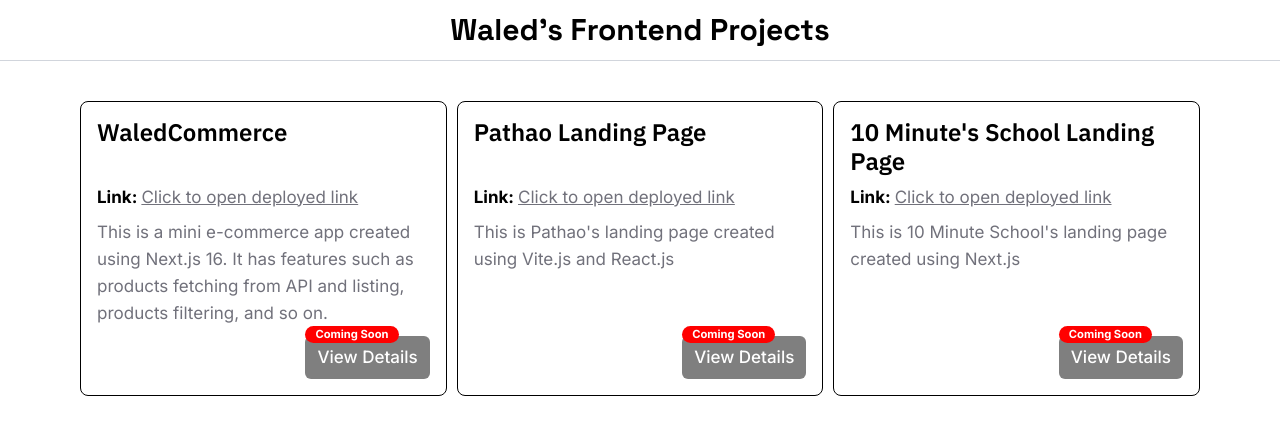
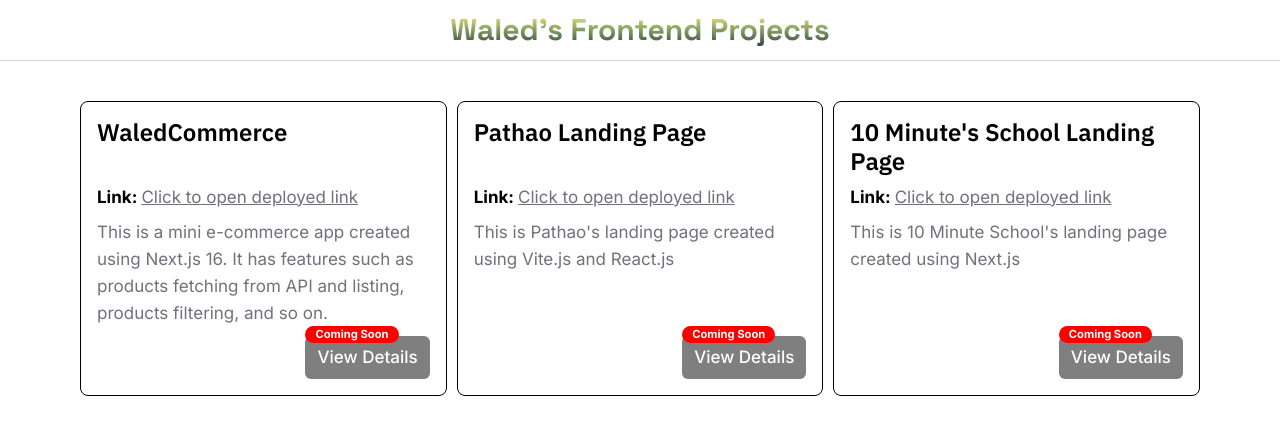
Before and after one commit to waledkarim/waleds-frontend-projects, a Next.js app: page / in a window 1280 px wide. Shown: the top 434 px of the page. Built offline with nearby package versions, Linux system fonts and the light colour scheme.

Commit message:
feat: add gradient to logo

```diff
--- a/src/components/Header.jsx
+++ b/src/components/Header.jsx
@@ -2,7 +2,7 @@
   return (
     <header className="py-3 border-b border-b-gray-300 mb-10">
       <div className="wrapper">
-        <h1 className="font-logo text-center font-bold">
+        <h1 className="font-logo text-center font-bold bg-linear-to-t from-[#28443F] to-[#F2FD7D] bg-clip-text text-transparent">
           Waled's Frontend Projects
         </h1>
       </div>
```
